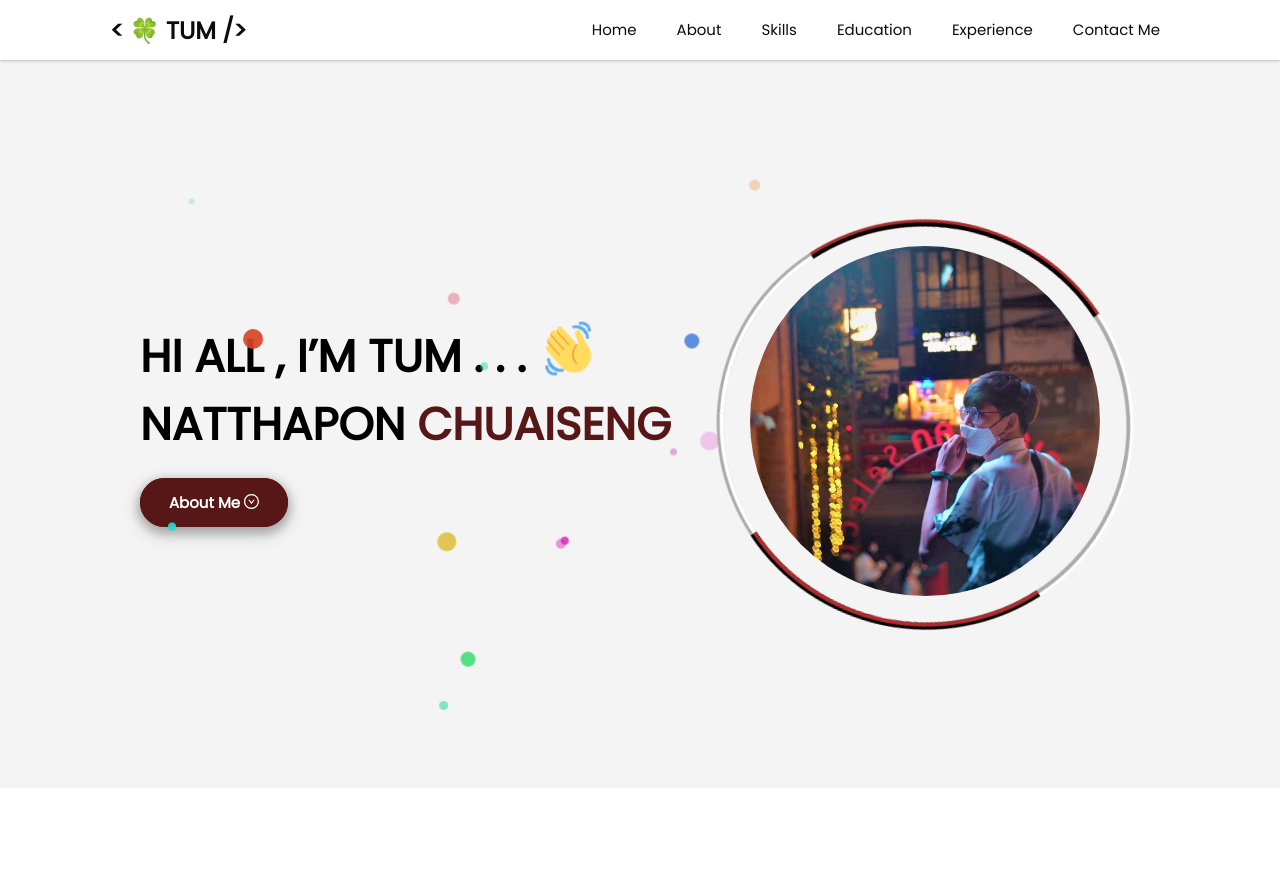
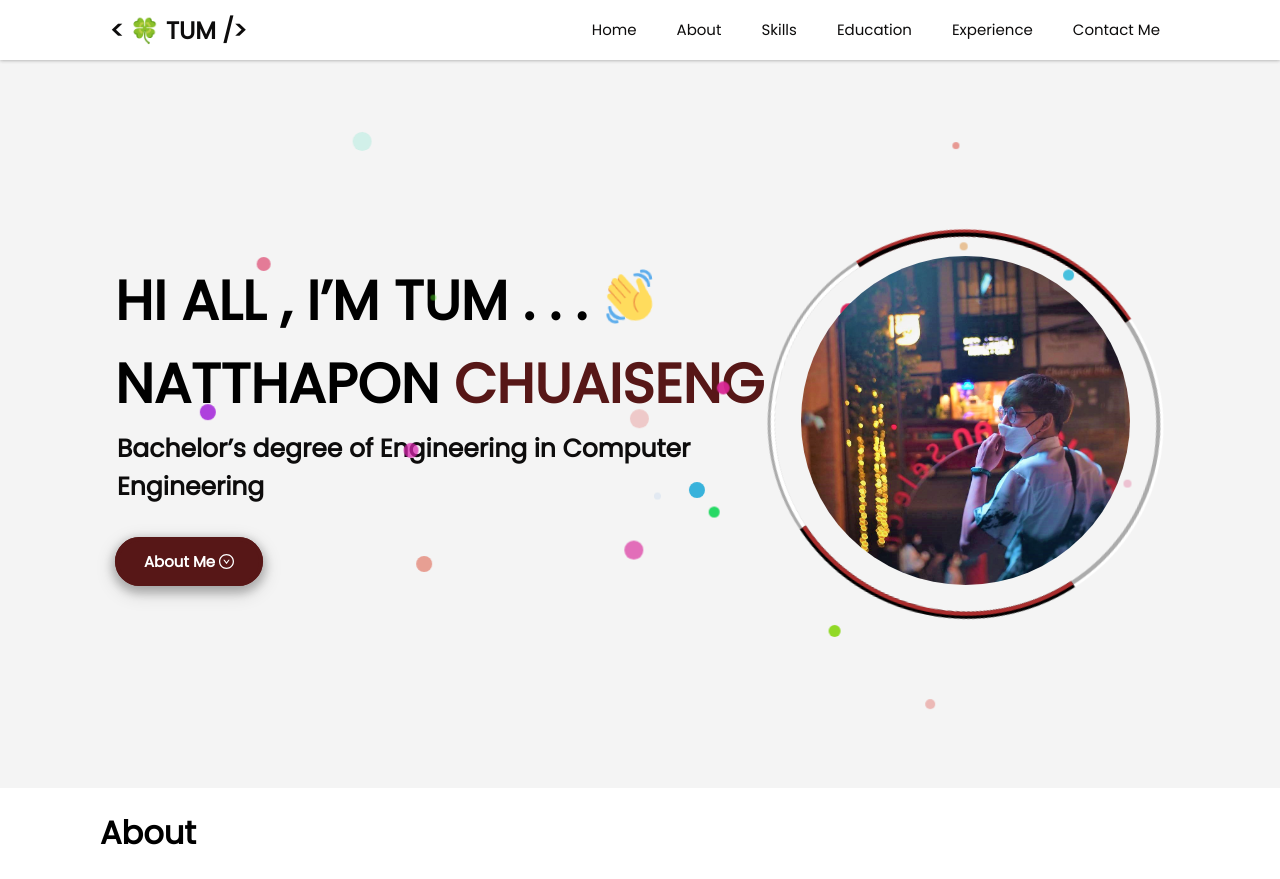
Before and after one commit to TUMnatthapon/Portfolio, a Next.js app: page / in a window 1280 px wide. Before the commit the page ends 800 px from the top, so only its background shows below. Built offline with nearby package versions, Linux system fonts and the light colour scheme.

Commit message:
Update HomePage

```diff
--- a/pages/home.tsx
+++ b/pages/home.tsx
@@ -7,7 +7,6 @@ const Home = () => {
   return (
     <>
       <Background />
-      <div className="content-page">
       <div className="home-content">
         <div className="home-content--greeting">
           HI ALL , I&rsquo;M TUM . . .
@@ -17,6 +16,9 @@ const Home = () => {
           <div>
             NATTHAPON
             <span className="home-content--font-color"> CHUAISENG</span>
+          </div>
+          <div className="home-content--font-bachelor">
+            Bachelor&rsquo;s degree of Engineering in Computer Engineering
           </div>
           <Link href="/about">
             <a className="button-style">
@@ -34,7 +36,6 @@ const Home = () => {
           />
         </div>
       </div>
-      </div>
     </>
   );
 };
--- a/pages/index.tsx
+++ b/pages/index.tsx
@@ -1,12 +1,11 @@
-import Header from "../components/Navbar";
+import About from "./about";
 import Home from "./home";
 
 const App = () => {
   return (
     <>
-      <div>
         <Home />
-      </div>
+        <About />
     </>
   );
 };
--- a/styles/globals.scss
+++ b/styles/globals.scss
@@ -9,8 +9,8 @@ body {
 }
 
 .content-page {
-  background-color: #F4F4F4;
   padding-left: 100px;
+  padding-right: 100px;
   margin: 0 auto;
 }
 
--- a/styles/home.scss
+++ b/styles/home.scss
@@ -1,31 +1,37 @@
-.home-content{
+.home-content {
   display: flex;
   align-items: center;
   justify-content: space-between;
   min-height: 91vh;
+  padding-left: 115px;
+  background-color: #F4F4F4;
   &--greeting {
-    font-size: 45px;
+    font-size: 55px;
     font-weight: bold;
-    padding-left: 40px;
   }
-  &--font-color{
+  &--font-color {
     color: var(--brown-color);
+  }
+  &--font-bachelor {
+    color: var(--dark-gray-color);
+    font-size: 25px;
+    margin: 5px 0px 0px 2px;
   }
 }
 
 .button-style {
-  padding: 10px 25px ;
-  color:white;
+  padding: 10px 25px;
+  color: white;
   font-size: 15px;
   text-decoration: none;
   background-color: var(--brown-color);
   border: 4px solid var(--brown-color);
   border-radius: 40px;
-  box-shadow: 0px 4px 8px 3px rgba(0, 0, 0, 0.2), 0 6px 20px  rgba(0, 0, 0, 0.19);
+  box-shadow: 0px 4px 8px 3px rgba(0, 0, 0, 0.2), 0 6px 20px rgba(0, 0, 0, 0.19);
 }
 .button-style:hover {
   color: var(--brown-color);
-  background-color: white;
+  background-color: #f4f4f4;
 }
 
 .wave-emoji {
@@ -40,7 +46,7 @@
 .img-wrapper {
   max-width: px;
   position: relative;
-  margin-right: 180px;
+  margin-right: 150px;
   &--profile {
     border-radius: 50%;
   }
@@ -49,7 +55,7 @@
     position: absolute;
     inset: -30px;
     border: 7px groove;
-    border-color: #FFF var(--brown-color);
+    border-color: #fff var(--brown-color);
     border-radius: 50%;
     animation: span 7s linear infinite;
   }
@@ -92,18 +98,26 @@
 @for $i from 1 through 30 {
   @keyframes particle-animation-#{$i} {
     100% {
-			transform: translate3d((random(90) * 1vw), (random(90) * 1vh), (random(100) * 1px));
+      transform: translate3d(
+        (random(90) * 1vw),
+        (random(90) * 1vh),
+        (random(100) * 1px)
+      );
     }
   }
 
-	.particle:nth-child(#{$i}){
+  .particle:nth-child(#{$i}) {
     animation: particle-animation-#{$i} 20s infinite;
     $size: random(15) + 5 + px;
-		opacity: random(100)/100;
+    opacity: random(100) / 100;
     height: $size;
     width: $size;
-		animation-delay: -$i * .2s;
-		transform: translate3d((random(90) * 1vw), (random(90) * 1vh), (random(100) * 1px));
+    animation-delay: -$i * 0.2s;
+    transform: translate3d(
+      (random(90) * 1vw),
+      (random(90) * 1vh),
+      (random(100) * 1px)
+    );
     background: hsl(random(360), 70%, 50%);
   }
 }
--- a/styles/navbar.scss
+++ b/styles/navbar.scss
@@ -1,5 +1,6 @@
 :root {
   --brown-color: rgb(87, 23, 23);
+  --dark-gray-color: rgb(13, 12, 12);
 }
 
 .header {
@@ -22,7 +23,7 @@
     padding: 0 10px;
     cursor: pointer;
     a {
-      color: #0c0c0c;
+      color: var(--dark-gray-color);
       text-decoration: none;
     }
   }
@@ -39,7 +40,7 @@
       padding: 8px 20px;
       line-height: 50px;
       font-size: 15px;
-      color: #0c0c0c;
+      color: var(--dark-gray-color);
       text-decoration: none;
       &::before {
         content: "";
@@ -68,6 +69,12 @@
 }
 
 @media only screen and (max-width: 1000px) {
+  *::-webkit-scrollbar {
+    display: none;
+  }
+  body{
+    overflow: none;
+  }
   .menu-mobile {
     display: block;
     margin-right: 10px;
```
Lines whose indentation alone changed are shown as unchanged.
